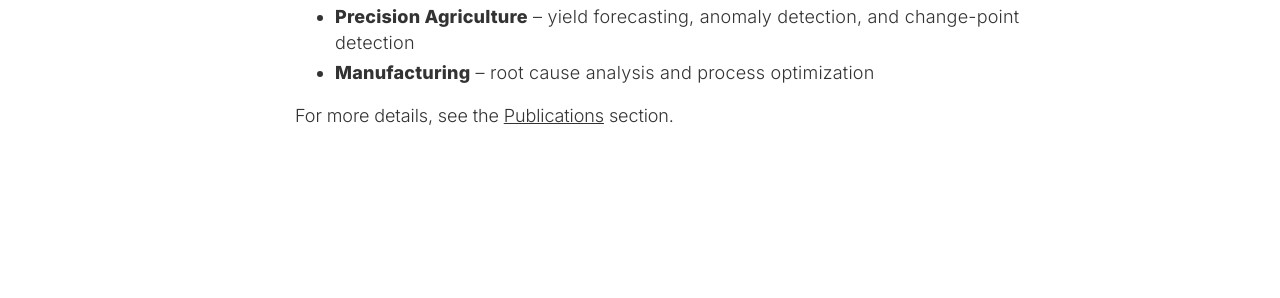
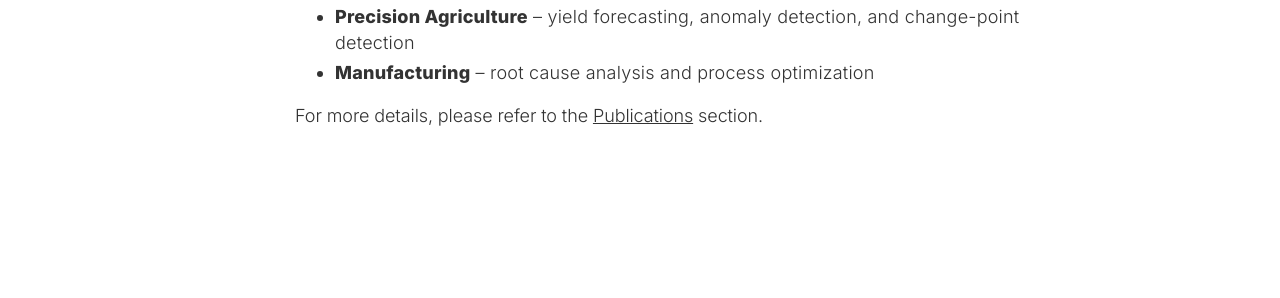
Before and after one commit to ylee845/ylee845.github.io, a Jekyll site: the page built from _pages/about.md, in a window 1280 px wide and 900 px high, scrolled down 642 px. Shown: the part 426-724 px from the top of the window. Built offline with Jekyll 4.4.1, drawn with Linux system fonts in a browser that asks for light colours; a script that is not in the unit is left out.

Commit message:
Update about.md

```diff
--- a/_pages/about.md
+++ b/_pages/about.md
@@ -216,6 +216,6 @@ translating expert understanding into model priors and learning objectives.
 </ul>
 
   <p>
-    For more details, see the <a href="/publications">Publications</a> section.
+    For more details, please refer to the <a href="/publications">Publications</a> section.
   </p>
 </section>
```
